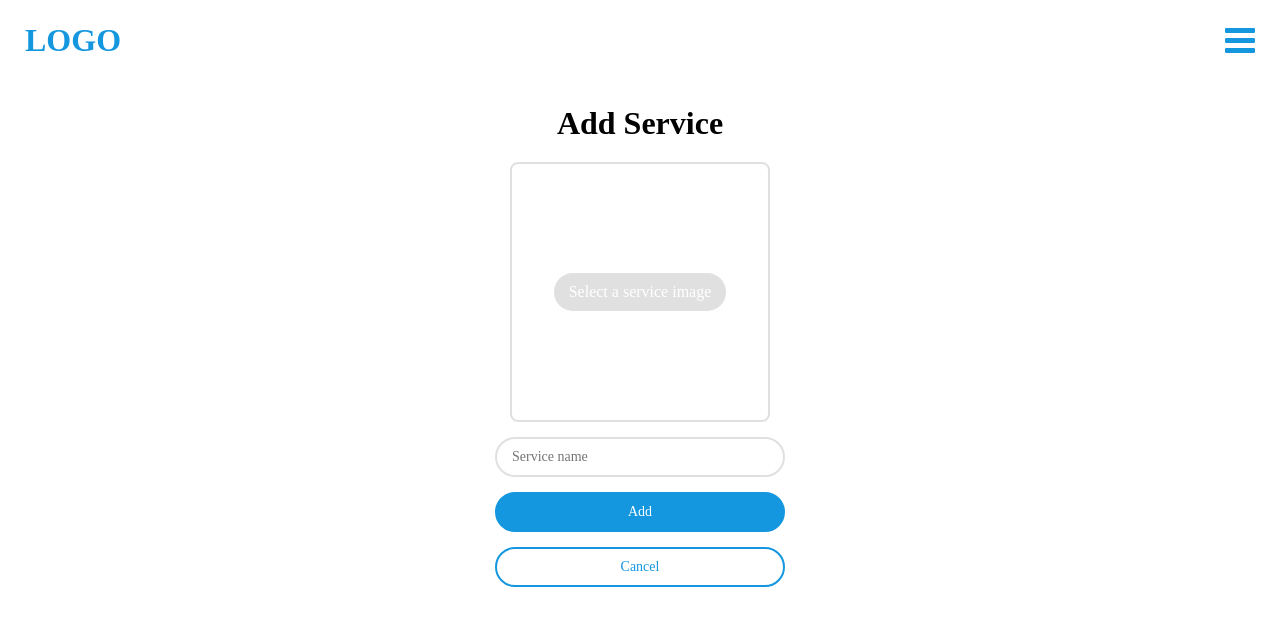
After one commit to samir20-23/NewMarketingcom, a PHP site: page /adminAdd.html in a window 1280 px wide. The commit adds this page. Shown: the top 626 px of the page. Run offline with PHP 8.4, Linux system fonts and the light colour scheme; some web fonts are replaced.

Commit message:
PART ADMIN V2 FIX

```diff
--- a/MARKETINGCOM/admin/adminAdd.css
+++ b/MARKETINGCOM/admin/adminAdd.css
@@ -82,6 +82,14 @@ header .fa-bars {
   align-items: center;
   justify-content: center;
   cursor: pointer;
+  position: relative;
+}
+
+#selectedImage {
+  position: absolute;
+  width: 100%;
+  height: 100%;
+  z-index: 1;
 }
 
 .img_select:hover {
--- /dev/null
+++ b/MARKETINGCOM/admin/adminAdd.html
@@ -0,0 +1,41 @@
+<!DOCTYPE html>
+<html lang="en">
+
+<head>
+    <meta charset="UTF-8">
+    <meta name="viewport" content="width=device-width, initial-scale=1.0">
+    <link rel="stylesheet" href="https://cdnjs.cloudflare.com/ajax/libs/font-awesome/4.7.0/css/font-awesome.min.css" />
+    <link rel="stylesheet" href="adminAdd.css">
+    <link rel="stylesheet" href="../frontend/style/navBar.css">
+    <title>Document</title>
+</head>
+
+<body>
+    <!-- navBar element -->
+    <div id="allNavBar"></div>
+    <!-- navBar element -->
+    <div class="mainPage">
+        <header>
+            <h1>LOGO</h1>
+            <i class="fa fa-bars" id="iconNavBar" aria-hidden="true"></i>
+        </header>
+        <div class="content">
+            <h1 class="title">Add Service</h1>
+            <div class="form">
+                <label id="label_img" class="img_select" for="service_img">
+                    <div id="selectedImage"></div>
+                    <div class="label_text">Select a service image</div>
+                </label>
+                <input type="file" name="serviceImg" id="service_img" class="service_img">
+                <input class="input" type="text" name="serviceName" id="service_name" placeholder="Service name">
+                <input class="input" type="submit" name="submit" id="submit" value="Add">
+                <div class="input" class="cancel" id="cancel">Cancel</div>
+                <p id="error"></p>
+            </div>
+        </div>
+    </div>
+    <!-- navBar js -->
+    <script src="adminNav.js"></script>
+</body>
+
+</html>
--- a/MARKETINGCOM/admin/adminNav.js
+++ b/MARKETINGCOM/admin/adminNav.js
@@ -1,11 +1,13 @@
 let allNavBar = document.getElementById("allNavBar");
 let iconNavBar = document.getElementById("iconNavBar");
+let selectedImageDiv = document.getElementById("selectedImage");
+let submit = document.getElementById("submit");
 let click = "";
 iconNavBar.addEventListener("click", () => {
   click = "click";
 
-    if(click=="click"){
-        allNavBar.setAttribute("style"," animation: moveNavBar 0.01s alternate")
+  if (click == "click") {
+    allNavBar.setAttribute("style", " animation: moveNavBar 0.01s alternate");
     allNavBar.innerHTML = `
     <div id="navBar" class="navBar">
   <div id="divIconNavBar"><i class="fa fa-times" id="clossNavBar" aria-hidden="true"></i></div>
@@ -20,24 +22,73 @@ iconNavBar.addEventListener("click", () => {
     // click home login contact
     let home = document.getElementById("home");
     home.addEventListener("click", () => {
-    window.location="adminPage.php";
+      window.location = "adminPage.php";
     });
     let logIn = document.getElementById("logIn");
     logIn.addEventListener("click", () => {
-    window.location="";
+      window.location = "";
     });
     let contact = document.getElementById("contact");
     contact.addEventListener("click", () => {
-    window.location="";
+      window.location = "";
     });
-}else{
+  } else {
     allNavBar.innerHTML = "";
   }
 
   let clossNavBar = document.getElementById("clossNavBar");
   clossNavBar.addEventListener("click", () => {
-    allNavBar.setAttribute("style","")
-    click="";
-    if(click == ""){allNavBar.innerHTML = "";}
+    allNavBar.setAttribute("style", "");
+    click = "";
+    if (click == "") {
+      allNavBar.innerHTML = "";
+    }
   });
 });
+
+service_img.addEventListener("change", function (event) {
+  let file = event.target.files[0];
+  if (file) {
+    let reader = new FileReader();
+    reader.onload = function (e) {
+      selectedImageDiv.style.backgroundImage = `url(${e.target.result})`;
+      selectedImageDiv.style.backgroundSize = "cover";
+      selectedImageDiv.style.backgroundPosition = "center";
+    };
+    reader.readAsDataURL(file);
+  }
+});
+
+submit.addEventListener("click", (event) => {
+  event.preventDefault(); // Prevent the default form submission
+
+  let service_name = document.getElementById("service_name").value;
+  let service_img = document.getElementById("service_img").files[0];
+  let error = document.getElementById("error");
+
+  let formData = new FormData();
+  formData.append("serviceName", service_name);
+  formData.append("serviceImg", service_img);
+
+  let request = new XMLHttpRequest();
+  request.open("POST", "adminAdd.php");
+  request.send(formData);
+  request.onload = () => {
+    let response = request.responseText;
+    console.log(response);
+
+    if (response == "imgempty") {
+        error.innerHTML = "Please select an image for this service";
+        error.style.color = "red";
+    }
+    if (response == "namempty") {
+        error.innerHTML = "Please give a name to this service!";
+        error.style.color = "red";
+    }
+    if (response == "verified") {
+        error.innerHTML = "A new service has been added successfully";
+        error.style.color = "green";
+    }
+  };
+
+});
```
Also changed, not shown: MARKETINGCOM/admin/adminAdd.php (+5 -48 lines), MARKETINGCOM/frontend/images/icon-60.png (added). Lines whose indentation alone changed are shown as unchanged.
